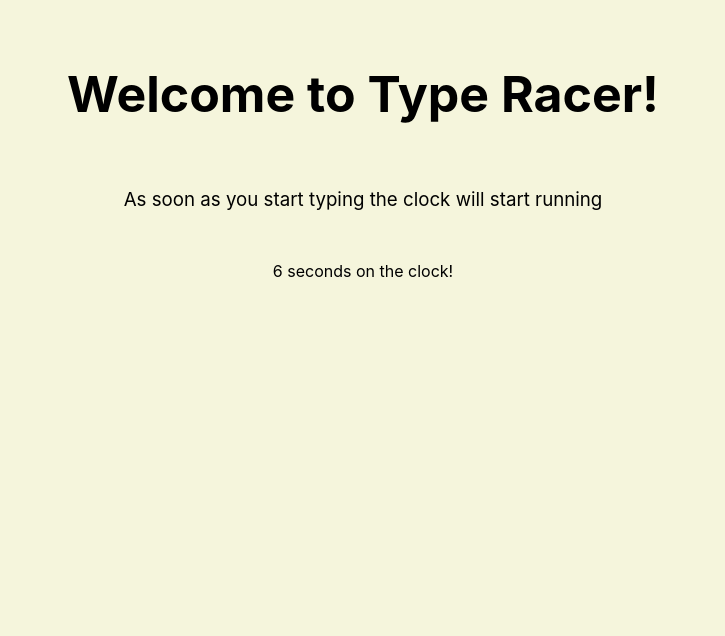
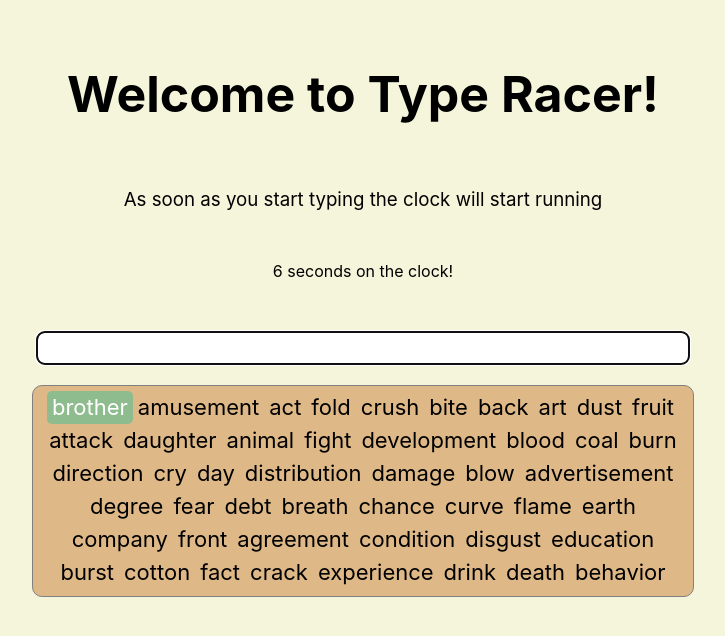
Before and after one commit to Itay-dauss/type-racer, a React (Create React App) app: page / in a window 1280 px wide. Both pictures are taken after a click on the button "Start Typing!". Shown: the top 636 px of the page, without its empty margins (277-1002 px from the left). Built offline with nearby package versions, Linux system fonts and the light colour scheme.

Commit message:
style and words validation

```diff
--- a/src/components/Game.tsx
+++ b/src/components/Game.tsx
@@ -1,16 +1,113 @@
-import React, { useState, useEffect } from "react";
-import { Container, ExplainSection } from "../styles/Game";
+import React, { useState, useEffect, useRef } from "react";
+import {
+  Container,
+  ExplainSection,
+  WordsContainer,
+  WordChip,
+  TypingInput,
+} from "../styles/Game";
 import Timer from "./Timer";
+import { getRandomWordsList, getWordState } from "../utils/LogicFunctions";
+import { WordStates } from "../utils/WordStates";
+import { WordsValidate } from "../types/VordsValidate";
+function Game() {
+  const [isTypingStarted, setIsTypingStarted] = useState<boolean>(false);
+  const [words, _setWords] = useState<string[]>([]);
+  const [typingIndex, _setTypingIndex] = useState<number>(0);
+  const [wordsValidation, _setWordsValidation] = useState<WordsValidate>({});
+  const inputRef = useRef<HTMLInputElement>(null);
+  const typingIndexRef = useRef<number>(typingIndex);
+  const wordsRef = useRef<string[]>(words);
+  const wordsValidationRef = useRef<WordsValidate>(wordsValidation);
 
-function Game() {
-  const [isTypingStarted, setIsTypingStarted] = useState(false);
+  const setTypingIndexRef = (index: number) => {
+    typingIndexRef.current = index;
+    _setTypingIndex(index);
+  };
+
+  const setWordsRef = (allWords: string[]) => {
+    wordsRef.current = allWords;
+    _setWords(allWords);
+  };
+
+  const setWordValidationsRef = (validation: WordsValidate) => {
+    wordsValidationRef.current = validation;
+    _setWordsValidation(validation);
+  };
+
+  const validateWord = (inputValue: string) => {
+    const isWrong: boolean =
+      inputValue !== wordsRef.current[typingIndexRef.current];
+    setWordValidationsRef({
+      ...wordsValidationRef.current,
+      [wordsRef.current[typingIndexRef.current]]: {
+        typed: inputValue,
+        validate: isWrong ? WordStates.TYPED_WRONG : WordStates.TYPED_CORRECTLY,
+      },
+    });
+
+    console.log(wordsValidationRef.current);
+  };
+
+  const onKeyDown = (event: any): void => {
+    if (!isTypingStarted) setIsTypingStarted(true);
+
+    if (event.keyCode == 32 && inputRef.current) {
+      // space pressed
+      event.preventDefault();
+      validateWord(inputRef.current.value);
+      setTypingIndexRef(typingIndexRef.current + 1);
+      inputRef.current.value = "";
+    } else if (
+      event.keyCode == 8 &&
+      inputRef.current &&
+      inputRef.current.value === ""
+    ) {
+      // backspace pressed
+      event.preventDefault();
+      setTypingIndexRef(typingIndexRef.current - 1);
+      inputRef.current.value =
+        wordsValidationRef.current[
+          wordsRef.current[typingIndexRef.current]
+        ].typed;
+    }
+  };
+
+  useEffect(() => {
+    const randomWordsList: string[] = getRandomWordsList();
+    setWordsRef(randomWordsList);
+    if (inputRef.current !== null) {
+      inputRef.current.focus();
+    }
+    window.addEventListener("keydown", onKeyDown);
+  }, []);
+
+  useEffect(() => {
+    console.log("Updated!");
+    console.log(typingIndex);
+  }, [typingIndex]);
 
   return (
     <Container className="game-section">
       <ExplainSection>
         As soon as you start typing the clock will start running
       </ExplainSection>
-      <Timer />
+      <Timer isTypingStarted={isTypingStarted} />
+      <TypingInput ref={inputRef} />
+      <WordsContainer>
+        {words.map((word: string, index: number) => (
+          <WordChip
+            key={index}
+            className={`word-chip ${getWordState(index, typingIndex)} ${
+              wordsValidation.hasOwnProperty(word)
+                ? wordsValidation[word].validate
+                : ""
+            }`}
+          >
+            {word}
+          </WordChip>
+        ))}
+      </WordsContainer>
     </Container>
   );
 }
--- a/src/components/Timer.tsx
+++ b/src/components/Timer.tsx
@@ -1,28 +1,39 @@
 import React, { useState, useEffect } from "react";
 import { Container, Seconds } from "../styles/Timer";
 
-function Timer() {
+function Timer(props: { isTypingStarted: boolean }) {
+  const { isTypingStarted } = props;
+
   const [seconds, setSeconds] = useState(6);
   const [isActive, setIsActive] = useState(false);
+  const [isTimeIsUp, setIsTimeIsUp] = useState(false);
 
   const resetTimer = (): void => {
+    setIsTimeIsUp(false);
     setIsActive(false);
     setSeconds(60);
   };
 
   useEffect(() => {
+    isTypingStarted && !isActive && setIsActive(true);
+
     if (seconds === 0) {
-      resetTimer();
+      setIsActive(false);
+      setIsTimeIsUp(true);
       return;
     }
 
     isActive && setTimeout(() => setSeconds(seconds - 1), 1000);
-  }, [seconds, isActive]);
+  }, [seconds, isActive, isTypingStarted]);
 
   return (
     <Container>
       <Seconds>
-        {isActive ? seconds : `${seconds} seconds on the clock!`}
+        {isActive
+          ? seconds
+          : isTimeIsUp
+          ? `Time is Up!`
+          : `${seconds} seconds on the clock!`}
       </Seconds>
     </Container>
   );
--- a/src/index.css
+++ b/src/index.css
@@ -1,13 +1,27 @@
 body {
   margin: 0;
-  font-family: -apple-system, BlinkMacSystemFont, 'Segoe UI', 'Roboto', 'Oxygen',
-    'Ubuntu', 'Cantarell', 'Fira Sans', 'Droid Sans', 'Helvetica Neue',
+  font-family: -apple-system, BlinkMacSystemFont, "Segoe UI", "Roboto", "Oxygen",
+    "Ubuntu", "Cantarell", "Fira Sans", "Droid Sans", "Helvetica Neue",
     sans-serif;
   -webkit-font-smoothing: antialiased;
   -moz-osx-font-smoothing: grayscale;
 }
 
 code {
-  font-family: source-code-pro, Menlo, Monaco, Consolas, 'Courier New',
+  font-family: source-code-pro, Menlo, Monaco, Consolas, "Courier New",
     monospace;
 }
+
+.typed.typed-correctly {
+  color: blue;
+}
+
+.typed.typed-wrong {
+  color: red;
+}
+
+.currently-typing {
+  color: white;
+  background: darkseagreen;
+  border-radius: 5px;
+}
--- a/src/styles/Game.ts
+++ b/src/styles/Game.ts
@@ -4,7 +4,38 @@ export const Container = styled.div`
   display: flex;
   flex-direction: column;
 `;
+
 export const ExplainSection = styled.h3`
   margin: 0;
   font-weight: normal;
 `;
+
+export const TypingInput = styled.input`
+  width: 50vw;
+  height: 20px;
+  margin: auto;
+  margin-bottom: 20px;
+  padding: 5px;
+  border-radius: 8px;
+  text-align: center;
+  font-size: 22px;
+`;
+
+export const WordsContainer = styled.div`
+  height: 25vh;
+  width: 50vw;
+  margin: auto;
+  background: burlywood;
+  border: 1px solid gray;
+  border-radius: 10px;
+  overflow: hidden;
+  padding: 5px 10px;
+`;
+
+export const WordChip = styled.span`
+  padding: 0 5px;
+  display: inline-block;
+  text-align: left;
+  font-size: 22px;
+  line-height: 1.5;
+`;
--- /dev/null
+++ b/src/types/VordsValidate.ts
@@ -0,0 +1,6 @@
+export type WordsValidate = {
+  [key: string]: {
+    typed: string;
+    validate: string;
+  };
+};
--- /dev/null
+++ b/src/utils/LogicFunctions.ts
@@ -0,0 +1,19 @@
+import { WordsBack } from "./WordsBank";
+import { WordStates } from "./WordStates";
+
+export const getRandomWordsList = (): string[] => {
+  const randomWordsList: string[] = WordsBack.sort(() => {
+    return Math.random() - 0.5;
+  });
+
+  return randomWordsList;
+};
+
+export const getWordState = (
+  wordIndex: Number,
+  typingIndex: Number
+): string => {
+  if (wordIndex === typingIndex) return WordStates.CURRENTLY_TYPING;
+  else if (wordIndex < typingIndex) return WordStates.TYPED;
+  else return WordStates.NOT_TYPED;
+};
--- /dev/null
+++ b/src/utils/WordStates.ts
@@ -0,0 +1,7 @@
+export const WordStates = {
+  NOT_TYPED: "not-typed",
+  CURRENTLY_TYPING: "currently-typing",
+  TYPED: "typed",
+  TYPED_CORRECTLY: "typed-correctly",
+  TYPED_WRONG: "typed-wrong",
+};
```
